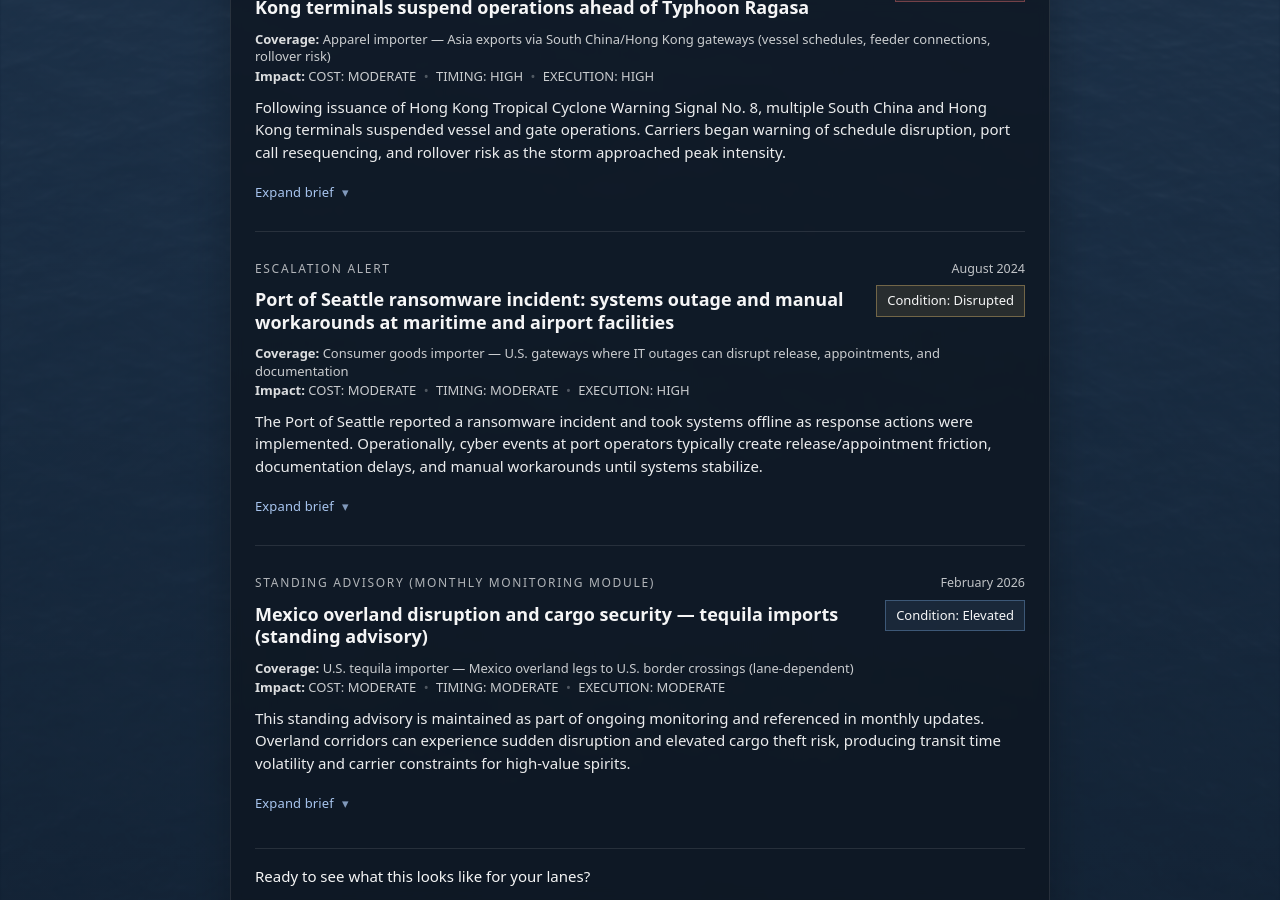
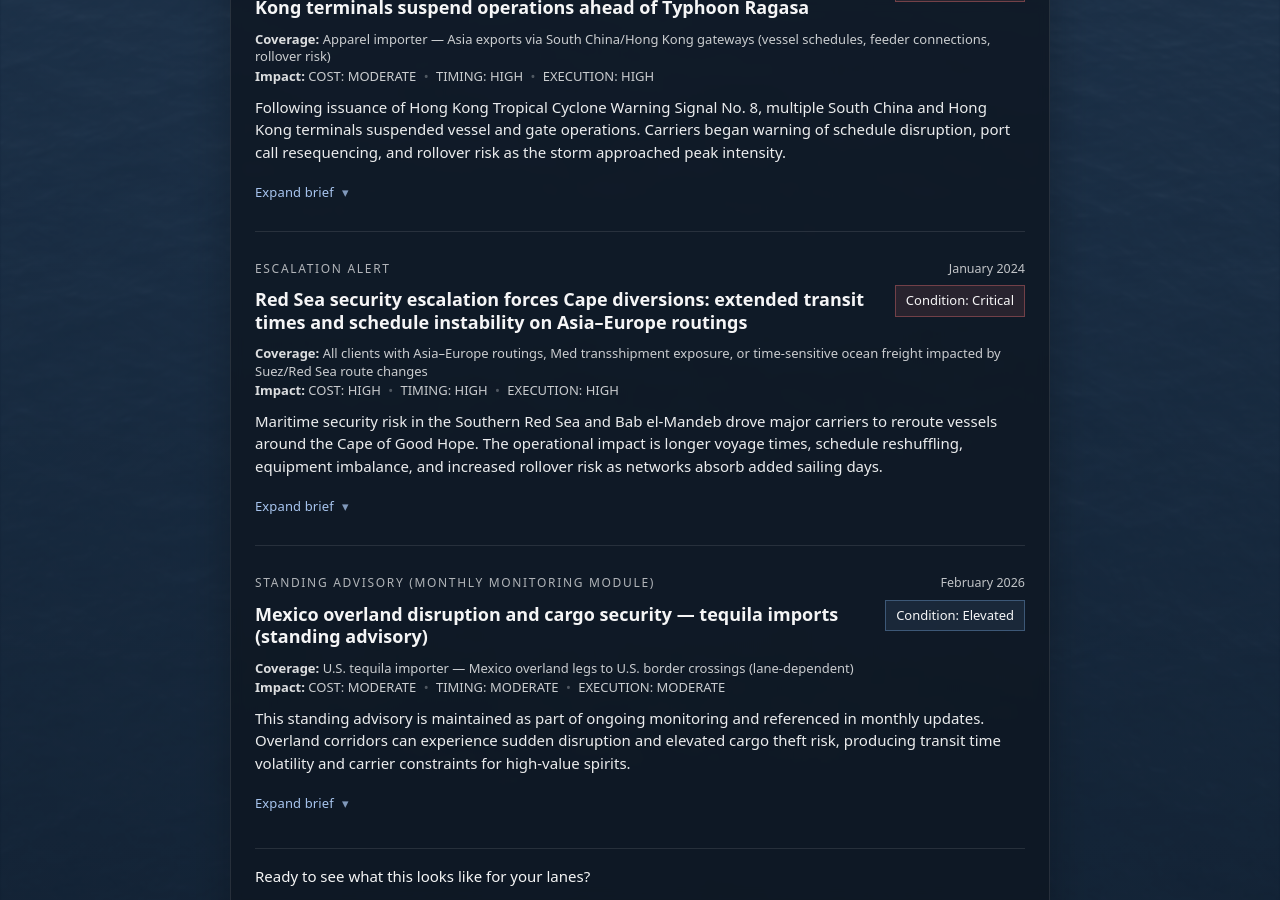
Before and after one commit to importrisk/import-risk-intelligence-site, a Jekyll site: the page built from insights.html, in a window 1280 px wide and 900 px high, scrolled down 1272 px. Built offline with Jekyll 4.4.1, drawn with Linux system fonts in a browser that asks for light colours.

Commit message:
Update insights.html

```diff
--- a/insights.html
+++ b/insights.html
@@ -319,35 +319,35 @@
 
         <hr class="brief-rule">
 
-        <!-- ENTRY 4 -->
-        <article class="brief-entry" id="ea-2024-08-24">
+       <!-- ENTRY 4 (REPLACEMENT: RED SEA) -->
+<article class="brief-entry" id="ea-2024-01-15">
   <header class="brief-entry-head">
 
     <div class="brief-kickerRow">
       <div class="brief-kicker">Escalation Alert</div>
-              <div class="brief-date">August 2024</div>
+      <div class="brief-date">January 2024</div>
     </div>
 
     <div class="brief-topline">
       <h3 class="brief-title">
-                Port of Seattle ransomware incident: systems outage and manual workarounds at maritime and airport facilities
+        Red Sea security escalation forces Cape diversions: extended transit times and schedule instability on Asia–Europe routings
       </h3>
 
       <div class="brief-right">
-                <div class="brief-condition is-disrupted">Condition: Disrupted</div>
+        <div class="brief-condition is-critical">Condition: Critical</div>
       </div>
     </div>
 
     <div class="brief-meta">
-              <div class="brief-coverage"><strong>Coverage:</strong> Consumer goods importer — U.S. gateways where IT outages can disrupt release, appointments, and documentation</div>
-              <div class="brief-impact"><strong>Impact:</strong> COST: MODERATE <span class="sep">•</span> TIMING: MODERATE <span class="sep">•</span> EXECUTION: HIGH</div>
+      <div class="brief-coverage"><strong>Coverage:</strong> All clients with Asia–Europe routings, Med transshipment exposure, or time-sensitive ocean freight impacted by Suez/Red Sea route changes</div>
+      <div class="brief-impact"><strong>Impact:</strong> COST: HIGH <span class="sep">•</span> TIMING: HIGH <span class="sep">•</span> EXECUTION: HIGH</div>
     </div>
 
   </header>
 
   <div class="brief-summary">
-            The Port of Seattle reported a ransomware incident and took systems offline as response actions were implemented.
-            Operationally, cyber events at port operators typically create release/appointment friction, documentation delays, and manual workarounds until systems stabilize.
+    Maritime security risk in the Southern Red Sea and Bab el-Mandeb drove major carriers to reroute vessels around the Cape of Good Hope.
+    The operational impact is longer voyage times, schedule reshuffling, equipment imbalance, and increased rollover risk as networks absorb added sailing days.
   </div>
 
   <details class="brief-details">
@@ -359,41 +359,57 @@
     <div class="brief-body">
       <div class="brief-section">
         <div class="brief-h">Assessed impact</div>
-                <p><strong>Cost:</strong> Secondary costs include storage, demurrage/detention, and premium drayage when appointment and release processes slow.</p>
-                <p><strong>Timing:</strong> Variability increases; treat terminal/warehouse planning as ranges until systems normalize.</p>
-                <p><strong>Execution:</strong> Highest risk is operational friction (release, appointments, documentation), not physical capacity.</p>
+        <p><strong>Cost:</strong> Expect higher ocean rates and surcharges as carriers absorb longer routes, plus higher working-capital carry from extended in-transit inventory.</p>
+        <p><strong>Timing:</strong> Treat ETAs as ranges. Cape diversions add days to weeks depending on loop and port sequence changes.</p>
+        <p><strong>Execution:</strong> Elevated rollover risk and unstable weekly departures as carriers resequence calls, adjust pro-forma schedules, and rebalance equipment.</p>
       </div>
 
       <div class="brief-section">
         <div class="brief-h">Decision window</div>
-                <p><strong>Next 48–72 hours:</strong> Confirm status and workaround posture with terminals, carriers, and drayage providers.</p>
+        <p><strong>Next 7–14 days:</strong> Network adjustments propagate through schedules and transshipment hubs.</p>
         <p>
-                  For time-sensitive moves, pre-align on manual procedures and build buffer for pickup/return windows until normal automation resumes.
+          Identify priority SKUs and lanes that cannot tolerate extended transit. Authorize mode or service upgrades for those flows (premium ocean products or air conversion for a narrow subset).
+          Convert fixed delivery promises into buffered ETA ranges and adjust replenishment planning for longer in-transit time.
         </p>
       </div>
 
       <div class="brief-section">
         <div class="brief-h">Watchpoints</div>
-                <p><strong>Restoration updates:</strong> whether port operator reports stable recovery and normal processing.</p>
-                <p><strong>Terminal advisories:</strong> appointment/release changes, EDI/manual filing requirements, and extended free time language.</p>
+        <p><strong>Security advisories:</strong> UKMTO incident warnings and MARAD guidance updates for the Red Sea and Bab el-Mandeb.</p>
+        <p><strong>Carrier network posture:</strong> Continued Cape routing, blank sailings, and revised pro-forma schedules by loop.</p>
+        <p><strong>Knock-on constraints:</strong> congestion signals at Med transshipment hubs and equipment imbalance impacting load acceptance and rollovers.</p>
       </div>
 
       <div class="brief-section">
         <div class="brief-h">Sources</div>
         <ol class="brief-sources">
           <li>
-                    <strong>Port of Seattle:</strong>
-                    <a href="https://www.portseattle.org/news/port-cyberattack-archive" target="_blank" rel="noopener noreferrer">
-                      Port Cyberattack Archive (incident timeline and updates)
+            <strong>U.S. Maritime Administration (MARAD):</strong>
+            <a href="https://www.maritime.dot.gov/msci/2024-001-southern-red-sea-bab-el-mandeb-strait-gulf-aden-northwestern-indian-ocean-somali" target="_blank" rel="noopener noreferrer">
+              Maritime Advisory 2024-001 (Southern Red Sea / Bab el-Mandeb / Gulf of Aden risk)
             </a>
-                    — Aug 2024.
+            — Feb 2, 2024.
           </li>
           <li>
-                    <strong>Port of Seattle:</strong>
-                    <a href="https://www.portseattle.org/news/port-seattle-providing-notice-individuals-affected-fall-2024-cyberattack" target="_blank" rel="noopener noreferrer">
-                      Notice to individuals affected (data impact confirmation)
+            <strong>UKMTO:</strong>
+            <a href="https://www.ukmto.org/-/media/ukmto/warnings/indian-ocean/2024/jan/20240126-ukmto-warning-020.pdf" target="_blank" rel="noopener noreferrer">
+              Warning 020 (incident alert: attack report and guidance)
             </a>
-                    — Apr 3, 2025.
+            — Jan 26, 2024.
+          </li>
+          <li>
+            <strong>Maersk:</strong>
+            <a href="https://www.maersk.com/news/articles/2023/12/15/maersk-operations-through-red-sea-gulf-of-aden" target="_blank" rel="noopener noreferrer">
+              Operational update: vessels diverted around Cape of Good Hope
+            </a>
+            — Dec 15, 2023.
+          </li>
+          <li>
+            <strong>Hapag-Lloyd:</strong>
+            <a href="https://www.hapag-lloyd.com/en/services-information/news/2024/01/here-s-an-update-on-the-red-sea-situation.html" target="_blank" rel="noopener noreferrer">
+              Update on Red Sea situation (route avoidance / network posture)
+            </a>
+            — Jan 2024.
           </li>
         </ol>
       </div>
@@ -401,7 +417,6 @@
     </div>
   </details>
 </article>
-
         <hr class="brief-rule">
 
          <!-- ENTRY 5 (STANDING ADVISORY) -->
```
Lines whose indentation alone changed are shown as unchanged.
